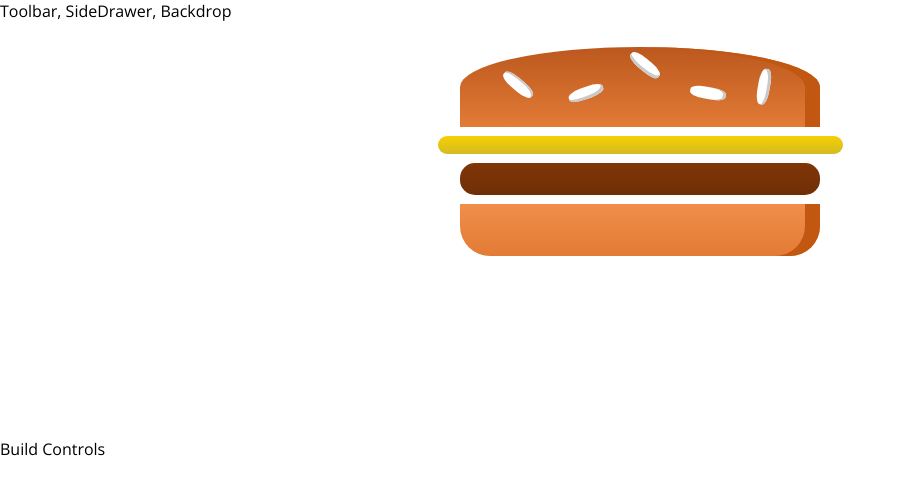
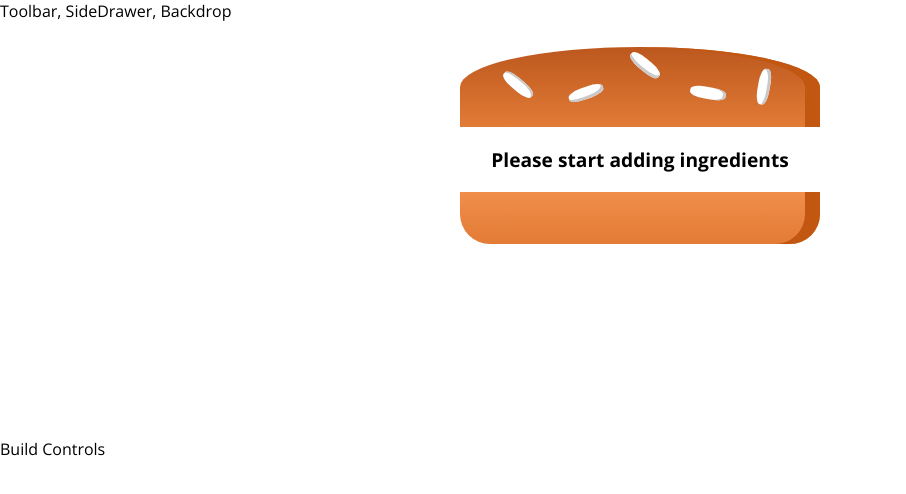
Before and after one commit to e-manual-goldstein/BurgerBuilder, a React app in the folder burger-builder/: page / in a window 1280 px wide. Shown: the top 494 px of the page, without its empty margins (0-906 px from the left). Built offline with nearby package versions, Linux system fonts and the light colour scheme.

Commit message:
Completed Section 8.158

```diff
--- a/burger-builder/src/components/Burger/Burger.js
+++ b/burger-builder/src/components/Burger/Burger.js
@@ -3,11 +3,25 @@ import classes from "./Burger.css";
 import BurgerIngredient from "./BurgerIngredient/BurgerIngredient";
 
 const burger = props => {
+  let transformedIngredients = Object.keys(props.ingredients)
+    .map(igKey => {
+      return [...Array(props.ingredients[igKey])].map((_, i) => {
+        return <BurgerIngredient key={igKey + i} type={igKey} />;
+      });
+    })
+    .reduce((arr, el) => {
+      return arr.concat(el);
+    }, []);
+  if (transformedIngredients.length === 0) {
+    transformedIngredients = <p>Please start adding ingredients</p>;
+  }
+
+  console.log(transformedIngredients);
+
   return (
     <div className={classes.Burger}>
       <BurgerIngredient type="bread-top" />
-      <BurgerIngredient type="cheese" />
-      <BurgerIngredient type="meat" />
+      {transformedIngredients}
       <BurgerIngredient type="bread-bottom" />
     </div>
   );
--- a/burger-builder/src/containers/BurgerBuilder/BurgerBuilder.js
+++ b/burger-builder/src/containers/BurgerBuilder/BurgerBuilder.js
@@ -3,10 +3,22 @@ import Aux from "../../hoc/auxiliary";
 import Burger from "../../components/Burger/Burger";
 
 class BurgerBuilder extends Component {
+  //   constructor(props) {
+  //       super(props);
+  //       this.state = {...}
+  //   }
+  state = {
+    ingredients: {
+      salad: 0,
+      bacon: 0,
+      cheese: 0,
+      meat: 0
+    }
+  };
   render() {
     return (
       <Aux>
-        <Burger />
+        <Burger ingredients={this.state.ingredients} />
         <div>Build Controls</div>
       </Aux>
     );
```
